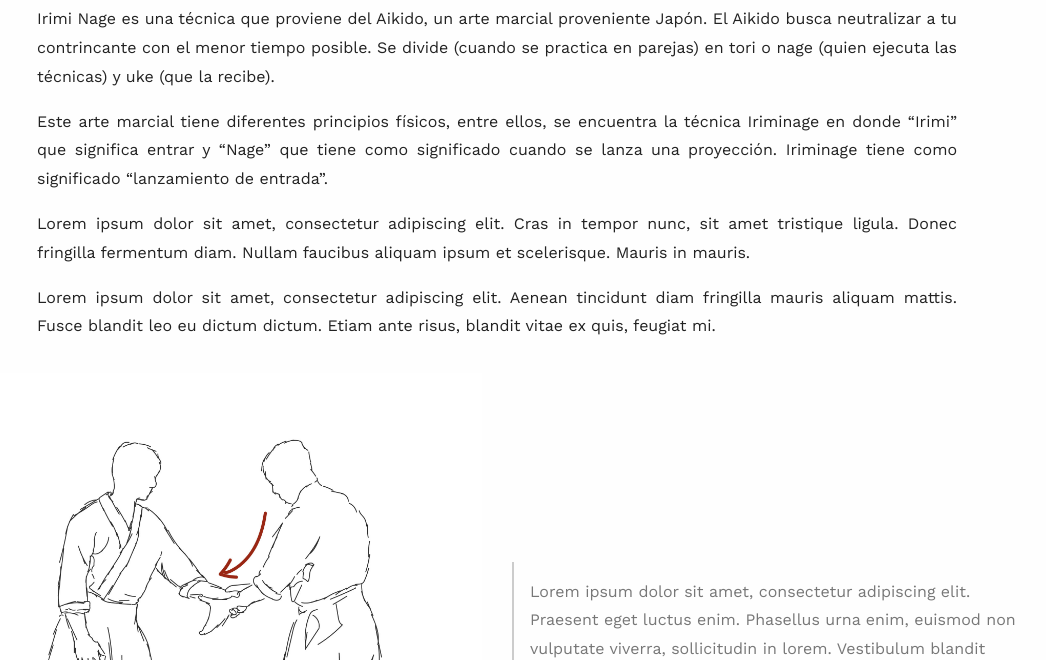
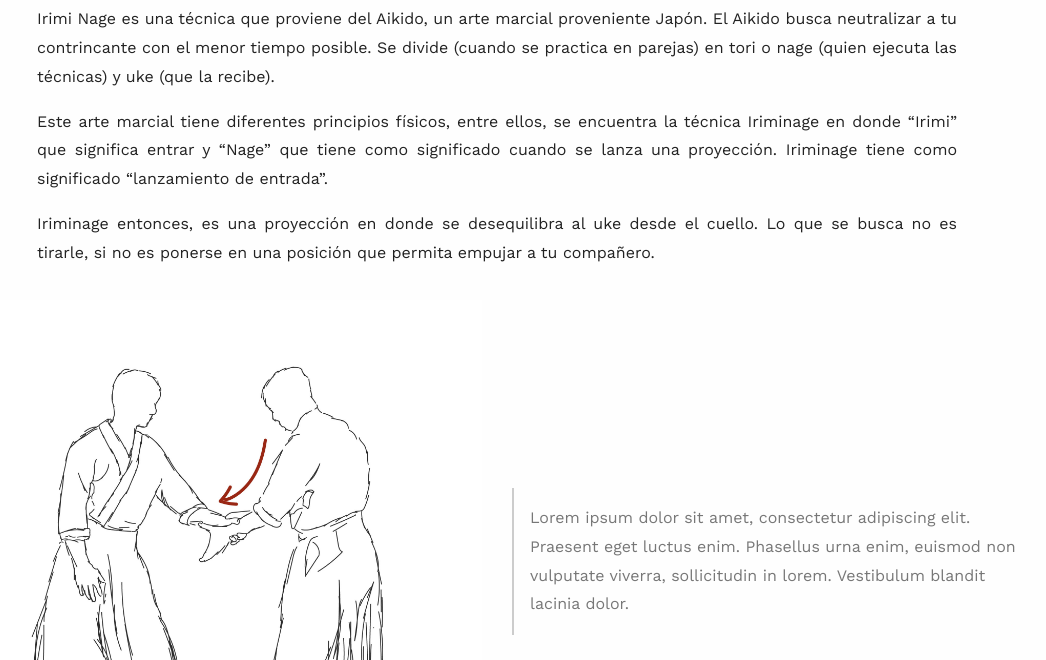
Before and after one commit to esperanzarios/infografiadigital4, a plain HTML site: page index.html in a window 1280 px wide. Shown: the part 140-800 px from the top of the page, without its empty margins (143-1189 px from the left). Drawn offline with nearby package versions, Linux system fonts and the light colour scheme.

Commit message:
Update index.html

```diff
--- a/index.html
+++ b/index.html
@@ -82,8 +82,7 @@
                     <h5 class="pb-4 text-left text-lg-center">Esperanza Ríos</h5>
                     <p>Irimi Nage es una técnica que proviene del Aikido, un arte marcial proveniente Japón. El Aikido busca neutralizar a tu contrincante con el menor tiempo posible. Se divide (cuando se practica en parejas) en tori o nage (quien ejecuta las técnicas) y uke (que la recibe).</p>
                     <p>Este arte marcial tiene diferentes principios físicos, entre ellos, se encuentra la técnica Iriminage en donde “Irimi” que significa entrar y “Nage” que tiene como significado cuando se lanza una proyección. Iriminage tiene como significado “lanzamiento de entrada”.</p>
-                    <p>Lorem ipsum dolor sit amet, consectetur adipiscing elit. Cras in tempor nunc, sit amet tristique ligula. Donec fringilla fermentum diam. Nullam faucibus aliquam ipsum et scelerisque. Mauris in mauris.</p>
-                    <p>Lorem ipsum dolor sit amet, consectetur adipiscing elit. Aenean tincidunt diam fringilla mauris aliquam mattis. Fusce blandit leo eu dictum dictum. Etiam ante risus, blandit vitae ex quis, feugiat mi.</p>
+                    <p>Iriminage entonces, es una proyección en donde se desequilibra al uke desde el cuello. Lo que se busca no es tirarle, si no es ponerse en una posición que permita empujar a tu compañero.</p>
                 </div>
             </div>
             <!--Imagen 1-->
```
